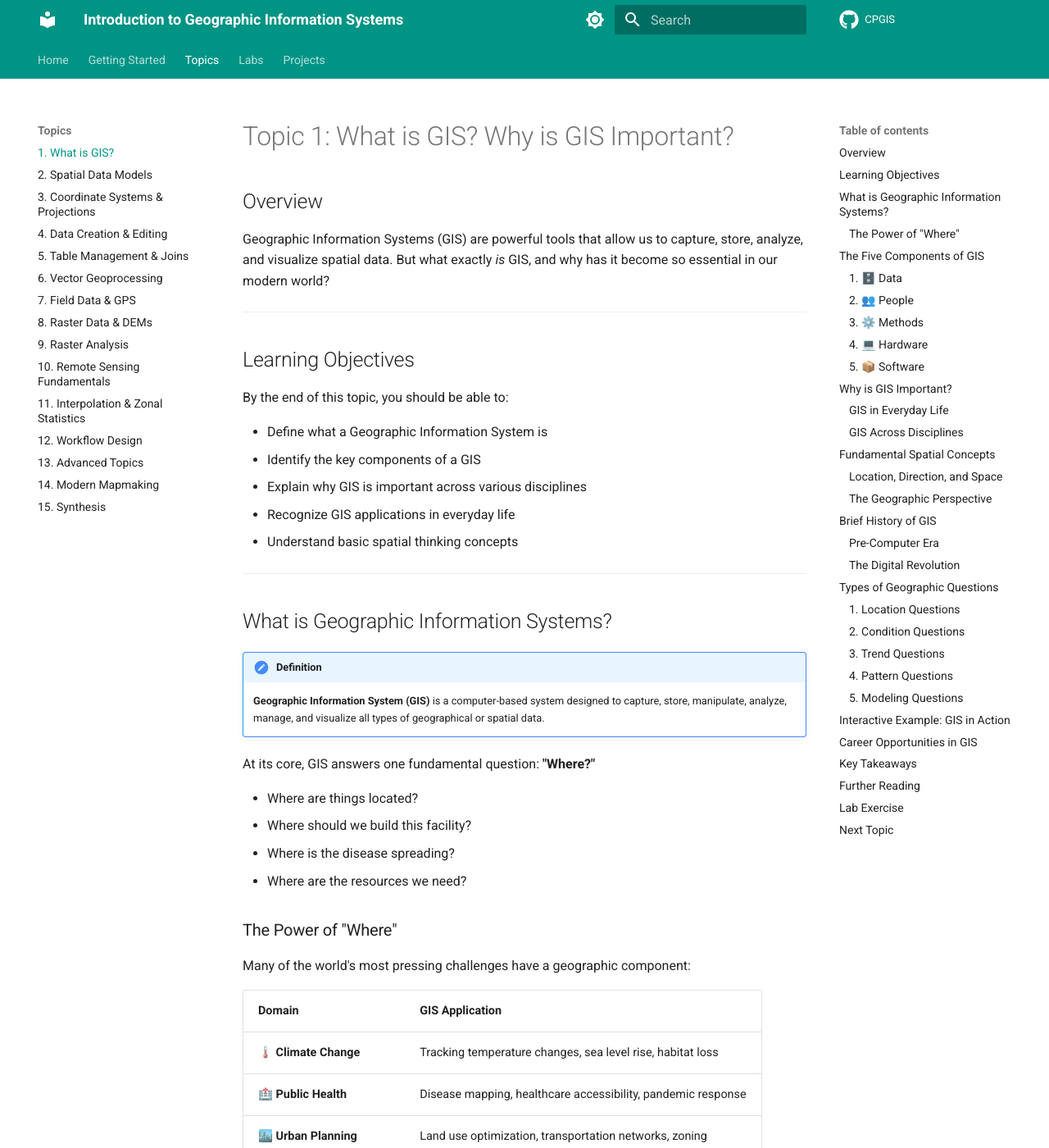
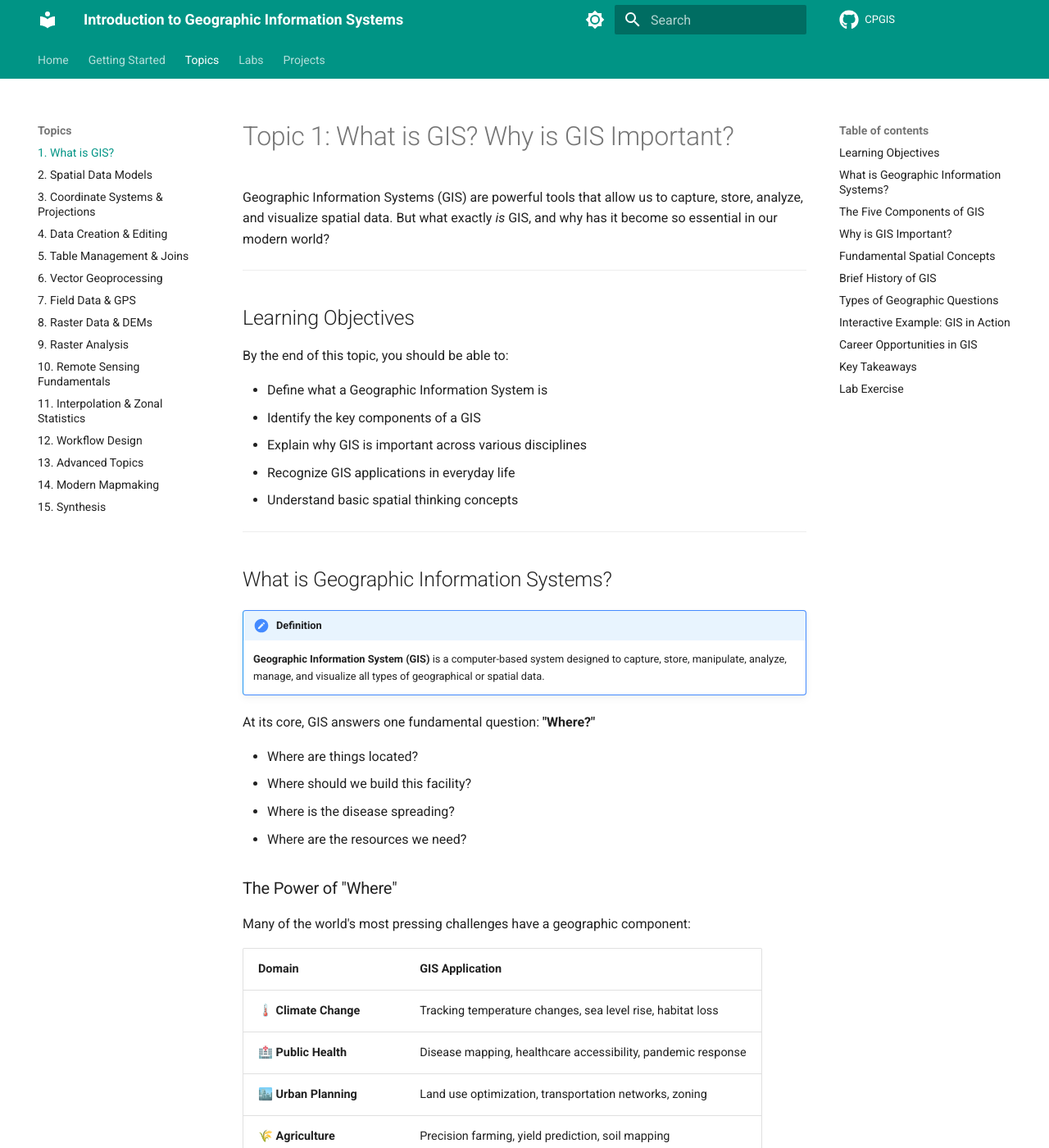
Before and after one commit to kashingtonDC/CPGIS, an MkDocs documentation site: the page built from docs/topics/01-what-is-gis.md, in a window 1280 px wide and 1400 px high. Shown: the whole window at 82% size. Built offline with MkDocs 1.6.1 and Material for MkDocs 9.7.7, drawn with Linux system fonts in a browser that asks for light colours; comment, search, counter and statistics services are not loaded; part of the change alters nothing that is shown.

Commit message:
Simplify right-hand nav in Topic 1

```diff
--- a/docs/assets/extra.css
+++ b/docs/assets/extra.css
@@ -45,3 +45,21 @@
   box-shadow: 0 2px 8px rgba(0,0,0,0.1);
   margin: 1rem 0;
 }
+
+/* Headings hidden from the page menu but styled like a normal h2/h3.
+   Usage in markdown:  #### Heading text { .look-h3 }  */
+.md-typeset h4.look-h2 {
+  font-size: 1.5625em;
+  font-weight: 300;
+  letter-spacing: -0.01em;
+  line-height: 1.4;
+  margin: 1.6em 0 0.64em;
+}
+
+.md-typeset h4.look-h3 {
+  font-size: 1.25em;
+  font-weight: 400;
+  letter-spacing: -0.01em;
+  line-height: 1.5;
+  margin: 1.6em 0 0.8em;
+}
--- a/docs/topics/01-what-is-gis.md
+++ b/docs/topics/01-what-is-gis.md
@@ -1,6 +1,5 @@
 # Topic 1: What is GIS? Why is GIS Important?
 
-## Overview
 
 Geographic Information Systems (GIS) are powerful tools that allow us to capture, store, analyze, and visualize spatial data. But what exactly *is* GIS, and why has it become so essential in our modern world?
 
@@ -34,7 +33,7 @@ At its core, GIS answers one fundamental question: **"Where?"**
 - Where is the disease spreading?
 - Where are the resources we need?
 
-### The Power of "Where"
+#### The Power of "Where" { .look-h3 }
 
 Many of the world's most pressing challenges have a geographic component:
 
@@ -53,14 +52,14 @@ Many of the world's most pressing challenges have a geographic component:
 
 A complete GIS consists of five key components working together:
 
-### 1. 🗄️ Data
+#### 1. 🗄️ Data { .look-h3 }
 
 The foundation of GIS - spatial and attribute information about features on Earth:
 
 - **Spatial data**: Locations, shapes, and relationships (where things are)
 - **Attribute data**: Characteristics and properties (what things are)
 
-### 2. 👥 People
+#### 2. 👥 People { .look-h3 }
 
 GIS specialists, analysts, developers, and users who:
 
@@ -69,7 +68,7 @@ GIS specialists, analysts, developers, and users who:
 - Perform spatial analysis
 - Make decisions based on GIS outputs
 
-### 3. ⚙️ Methods
+#### 3. ⚙️ Methods { .look-h3 }
 
 Procedures and workflows for:
 
@@ -78,7 +77,7 @@ Procedures and workflows for:
 - Cartographic design principles
 - Quality control and validation
 
-### 4. 💻 Hardware
+#### 4. 💻 Hardware { .look-h3 }
 
 Physical computing equipment:
 
@@ -88,7 +87,7 @@ Physical computing equipment:
 - Drones and satellite platforms
 - Mobile devices
 
-### 5. 📦 Software
+#### 5. 📦 Software { .look-h3 }
 
 Applications that provide GIS functionality:
 
@@ -104,7 +103,7 @@ Applications that provide GIS functionality:
 
 ## Why is GIS Important?
 
-### GIS in Everyday Life
+#### GIS in Everyday Life { .look-h3 }
 
 You interact with GIS more than you might think:
 
@@ -136,7 +135,7 @@ You interact with GIS more than you might think:
 
 </div>
 
-### GIS Across Disciplines
+#### GIS Across Disciplines { .look-h3 }
 
 #### Environmental Science
 - Habitat modeling and species distribution
@@ -166,7 +165,7 @@ You interact with GIS more than you might think:
 
 ## Fundamental Spatial Concepts
 
-### Location, Direction, and Space
+#### Location, Direction, and Space { .look-h3 }
 
 Three fundamental ways we describe geography:
 
@@ -184,7 +183,7 @@ Three fundamental ways we describe geography:
    - Area of regions
    - Spatial extent and scale
 
-### The Geographic Perspective
+#### The Geographic Perspective { .look-h3 }
 
 Thinking geographically means:
 
@@ -206,11 +205,11 @@ Thinking geographically means:
 
 ## Brief History of GIS
 
-### Pre-Computer Era
+#### Pre-Computer Era { .look-h3 }
 - **1854**: John Snow's cholera map (London) - early disease mapping
 - **1960s**: Computer mapping begins at Harvard Lab
 
-### The Digital Revolution
+#### The Digital Revolution { .look-h3 }
 - **1960s**: Canada develops first operational GIS (CGIS)
 - **1980s**: Desktop GIS emerges (ArcInfo, GRASS)
 - **1990s**: GPS becomes publicly available
@@ -224,23 +223,23 @@ Thinking geographically means:
 
 GIS helps answer five fundamental types of questions:
 
-### 1. **Location Questions**
+#### 1. **Location Questions** { .look-h3 }
 "What is at this location?"
 <br>*Example: What land cover type exists at these coordinates?*
 
-### 2. **Condition Questions**
+#### 2. **Condition Questions** { .look-h3 }
 "Where does X exist?"
 <br>*Example: Where are all the wetlands in this county?*
 
-### 3. **Trend Questions**
+#### 3. **Trend Questions** { .look-h3 }
 "What has changed over time?"
 <br>*Example: How has urban sprawl changed over 20 years?*
 
-### 4. **Pattern Questions**
+#### 4. **Pattern Questions** { .look-h3 }
 "What spatial patterns exist?"
 <br>*Example: Are crimes clustered near certain features?*
 
-### 5. **Modeling Questions**
+#### 5. **Modeling Questions** { .look-h3 }
 "What if?"
 <br>*Example: What would flood if sea level rose 2 meters?*
 
@@ -328,7 +327,7 @@ GIS skills are in high demand across many sectors:
 
 ---
 
-## Further Reading
+#### Further Reading { .look-h3 }
 
 - [ESRI: What is GIS?](https://www.esri.com/en-us/what-is-gis/overview)
 - [USGS: What is a Geographic Information System?](https://www.usgs.gov/faqs/what-geographic-information-system-gis)
@@ -352,7 +351,7 @@ GIS skills are in high demand across many sectors:
 
 ---
 
-## Next Topic
+#### Next Topic { .look-h3 }
 
 Now that you understand what GIS is, let's explore how spatial data is represented:
 
```
